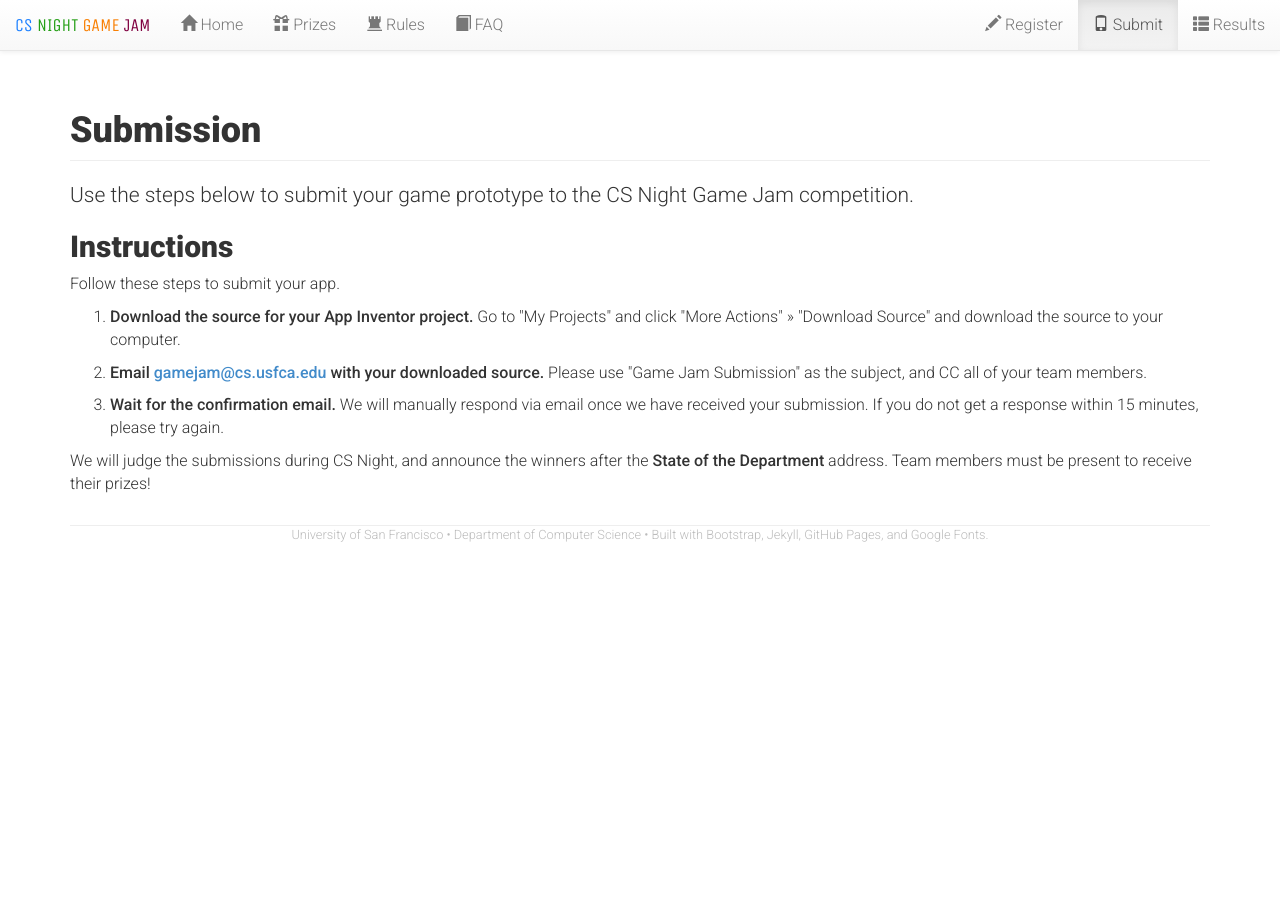
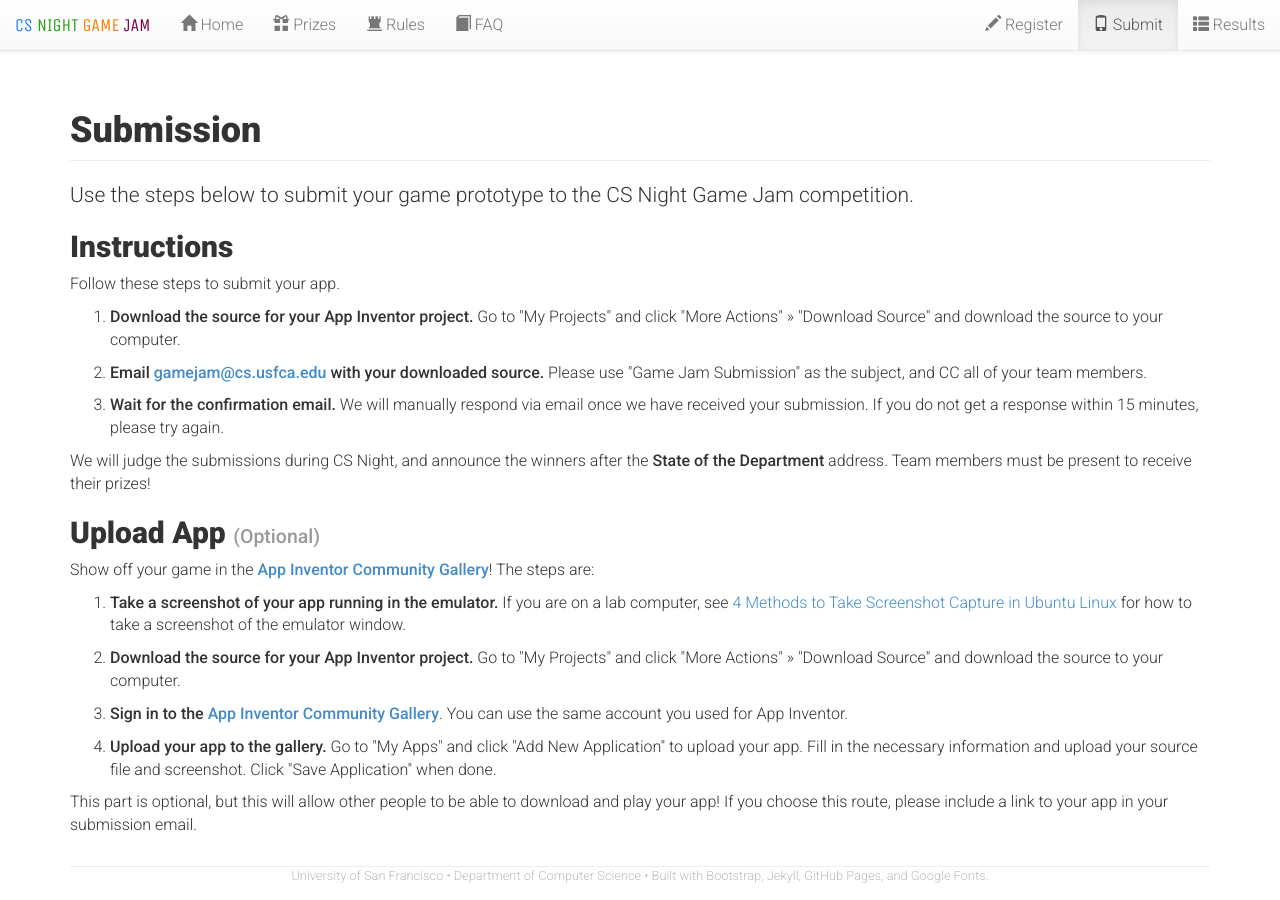
Before and after one commit to CSTutors/gamejam, a Jekyll site: the page built from submit.html, in a window 1280 px wide. Built offline with Jekyll 4.4.1, drawn with Linux system fonts in a browser that asks for light colours.

Commit message:
Updating submit page to include App Inventor Gallery.

```diff
--- a/submit.html
+++ b/submit.html
@@ -24,10 +24,9 @@ title: Submit
 
 <p>We will judge the submissions during CS Night, and announce the winners after the <strong>State of the Department</strong> address. Team members must be present to receive their prizes!</p>
 
-<!--
-<h2>Upload App <small><a name="upload" href="#upload"><span class="glyphicon glyphicon-link"></span></a></small></h2>
+<h2>Upload App <small>(Optional)</small></h2>
 
-<p>We will use the <strong><a href="http://gallery.appinventor.mit.edu/">App Inventor Community Gallery</a></strong> for submission. The steps for submission are:
+<p>Show off your game in the <strong><a href="http://gallery.appinventor.mit.edu/">App Inventor Community Gallery</a></strong>! The steps are:
 
 <ol>
     <li><p><strong>Take a screenshot of your app running in the emulator.</strong> If you are on a lab computer, see <a href="http://www.thegeekstuff.com/2012/08/screenshot-ubuntu/">4 Methods to Take Screenshot Capture in Ubuntu Linux</a> for how to take a screenshot of the emulator window.</p></li>
@@ -37,10 +36,11 @@ title: Submit
     <li><p><strong>Sign in to the <a href="http://gallery.appinventor.mit.edu/">App Inventor Community Gallery</a></strong>. You can use the same account you used for App Inventor.</p></li>
 
     <li><p><strong>Upload your app to the gallery.</strong> Go to "My Apps" and click "Add New Application" to upload your app. Fill in the necessary information and upload your source file and screenshot. Click "Save Application" when done.</p></li>
-
-    <li><p><strong>Find the link to your game app.</strong> Go to "Find Apps" and click the "Specific fields" radio button. Enter your name in the "Author Name" field and click the "Search" button. Your app should show up below. Click on the app name and copy the link.</p>
 </ol>
 
+<p>This part is optional, but this will allow other people to be able to download and play your app! If you choose this route, please include a link to your app in your submission email.</p>
+
+<!--
 <h2>Submit App <small><a name="submit" href="#submit"><span class="glyphicon glyphicon-link"></span></a></small></h2>
 
 <p>You are almost done! To submit your game prototype, please fill out this form.</p>
```
